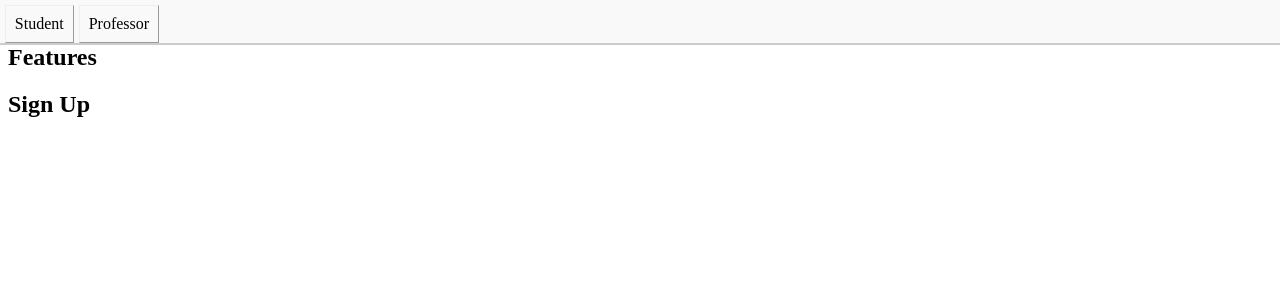
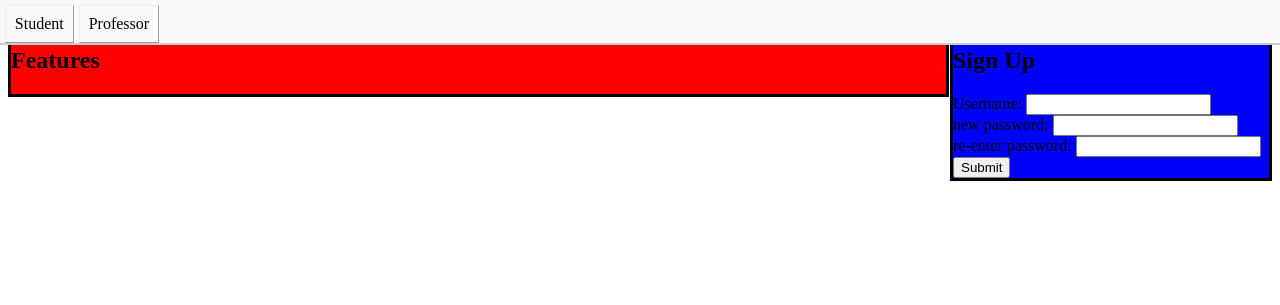
Before and after one commit to eTendance/main, a PHP site: page /etendence.html in a window 1280 px wide. Shown: the top 305 px of the page. Run offline with PHP 8.4, Linux system fonts and the light colour scheme.

Commit message:
Setting up general lay out for Features and Sign up, set up forms, though action field is blank.

```diff
--- a/preliminary-GUI-pages/etendence.html
+++ b/preliminary-GUI-pages/etendence.html
@@ -10,20 +10,20 @@
 			<ul>
 				<li> <a>Student
 					<ul>
-						<li><a>
-						<div> login: </div>
-						<div> password: </div>
-						<div></div>
-						</a></li>
+						<li><a><form action="" method="post">
+						<div> Username:<input type="text" name="username" value="" maxlength="30"/> </div>
+						<div> Password: <input type="text" name="password" value="" maxlength="30"/> </div>
+						<div><input type="submit" value="Submit"/></div>
+						</form></a></li>
 					</ul>
 				</a></li>
 				<li> <a>Professor
 					<ul>
-						<li><a>
-						<div> login: </div>
-						<div> password: </div>
-						<div></div>
-						</a></li>
+						<li><a><form action="" method="post">
+						<div> Username:<input type="text" name="username" value="" maxlength="30"/> </div>
+						<div> Password: <input type="text" name="password" value="" maxlength="30"/> </div>
+						<div> <input type="submit" value="Submit"/> </div>
+						</form></a></li>
 					</ul>
 				</a></li>
 			</ul>
@@ -33,6 +33,11 @@
 		</div>
 		<div id="signUp">
 			<h2>Sign Up</h2>
+			<form action="" method="post">
+			<div> Username: <input type="text" name="username" value="" maxlength="30"/> </div>
+			<div> new password: <input type="text" name="newPass" value="" maxlength="30"/> </div>
+			<div> re-enter password: <input type="text" name="RepeatPass" value="" maxlength="30"/> </div>
+			<div> <input type="submit" value="Submit"/></div>
 		</div>
 	</body>
 </html>
--- a/preliminary-GUI-pages/etendenceFront.css
+++ b/preliminary-GUI-pages/etendenceFront.css
@@ -57,3 +57,19 @@ nav li li a
 body
 {
 	padding-top: 1em;
+}
+#features
+{
+	float:left;
+	width:74%;
+	background-color:red;
+	border:solid;
+}
+
+#signUp
+{
+	width: 25%;
+	background-color:blue;
+	border:solid;
+	float:right;
+}
```
